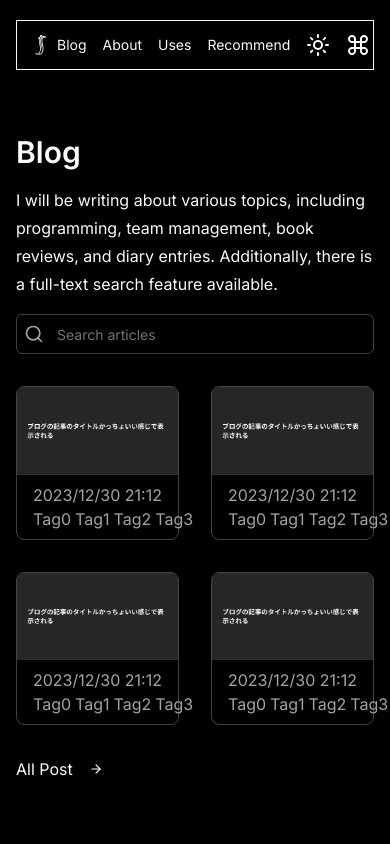
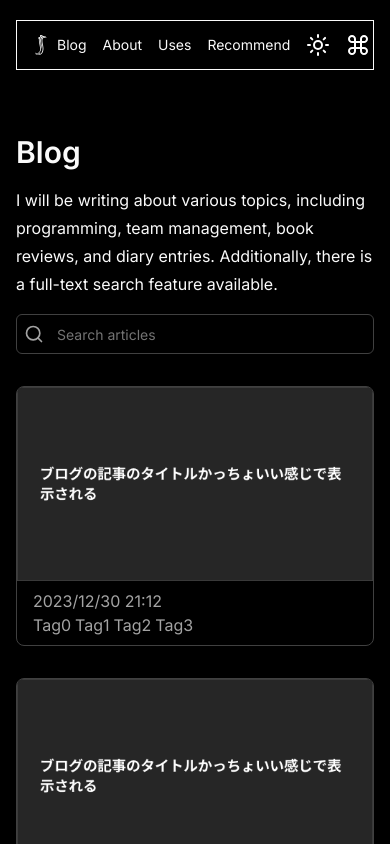
Before and after one commit to sushin-ya/sushinya-app-blog, a Next.js app: page /blog in a window 390 px wide. Shown: the top 844 px of the page. Built offline with nearby package versions, Linux system fonts and the light colour scheme.

Commit message:
fix: blogカード

```diff
--- a/app/blog/page.tsx
+++ b/app/blog/page.tsx
@@ -15,7 +15,7 @@
         </p>
         <Input type="text" placeholder="Search articles" />
       </div>
-      <div className="grid grid-cols-2 gap-8">
+      <div className="grid grid-cols-1 md:grid-cols-2 gap-8">
         {/* TODO: データを取得する実装 */}
         {Array.from({ length: 4 }).map((_, index) => {
           return <ArticleCard key={index} />;
```
